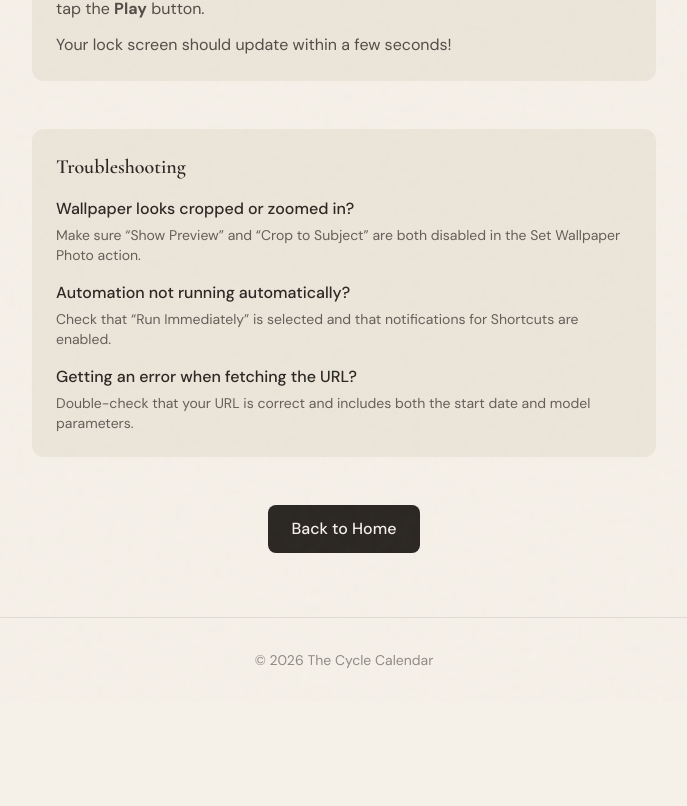
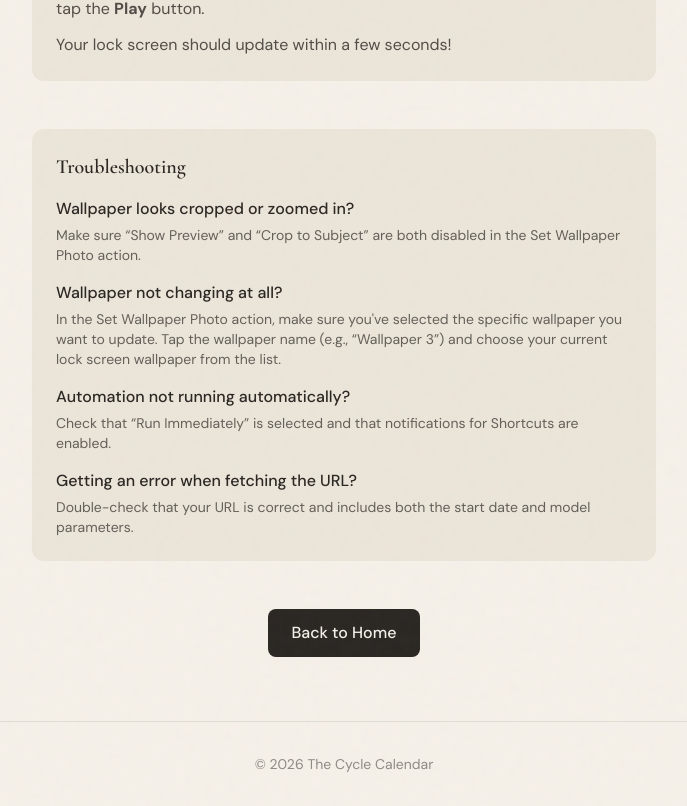
Before and after one commit to biancaiordache/the-cycle-calendar, a Next.js app: page /setup in a window 1280 px wide. Shown: the part 2159-2965 px from the top of the page, without its empty margins (296-983 px from the left). Before the commit the page ends 2861 px from the top, so only its background shows below. Built offline with nearby package versions, Linux system fonts and the light colour scheme.

Commit message:
Add more troubleshooting solutions

```diff
--- a/src/app/setup/page.tsx
+++ b/src/app/setup/page.tsx
@@ -239,6 +239,17 @@ export default function SetupPage() {
             </div>
             <div>
               <p className="font-medium text-dark">
+                Wallpaper not changing at all?
+              </p>
+              <p className="mt-1 text-sm text-dark/70">
+                In the Set Wallpaper Photo action, make sure you&apos;ve selected
+                the specific wallpaper you want to update. Tap the wallpaper name
+                (e.g., &ldquo;Wallpaper 3&rdquo;) and choose your current lock
+                screen wallpaper from the list.
+              </p>
+            </div>
+            <div>
+              <p className="font-medium text-dark">
                 Automation not running automatically?
               </p>
               <p className="mt-1 text-sm text-dark/70">
```
